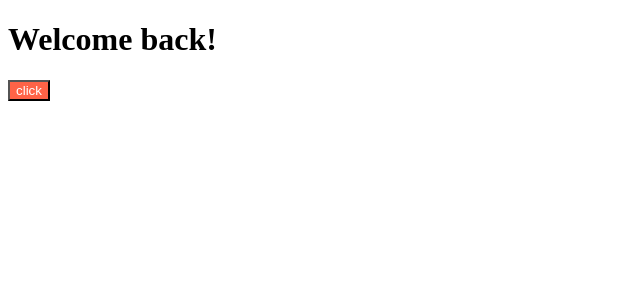
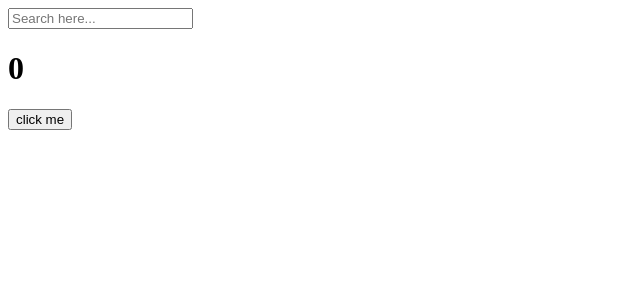
Before and after one commit to danbe80/react-beginners, a React (Create React App) app: page / in a window 1280 px wide. Shown: the top 300 px of the page, without its empty margins (0-640 px from the left). Built offline with nearby package versions, Linux system fonts and the light colour scheme.

Commit message:
useEffect Done

```diff
--- a/src/App.js
+++ b/src/App.js
@@ -1,10 +1,39 @@
-import Button from "./Button";
+import {useState, useEffect} from "react";
 
 function App() {
+  const [counter, setValue] = useState(0);
+  const [keyword, setKeyword] = useState("");
+  const onClick = () => {
+    setValue((prev) => prev + 1);
+  }
+  const onChange = (event) => setKeyword(event.target.value);
+
+  useEffect(() => {
+    console.log("I run only once");
+  }, []);
+
+  useEffect(() => {
+    console.log("I run when 'keyword' changes.");
+  }, [keyword]); // 입력창 값이 변할 때
+
+  useEffect(() => {
+    console.log("I run when 'counter' changes.");
+  }, [counter]); // 버튼을 클릭했을 때
+
+  useEffect(() => {
+    console.log("I run when keyword & counter change");
+  }, [keyword, counter]);
+
   return (
     <div>
-      <h1>Welcome back!</h1>
-      <Button text={"click"}/>
+      <input
+        value={keyword}
+        onChange={onChange}
+        type="text"
+        placeholder="Search here..."
+      />
+      <h1>{counter}</h1>
+      <button onClick={onClick}>click me</button>
     </div>
   );
 }
```
Also changed, not shown: 1 other file (tests, documents, lock files or other folders).
